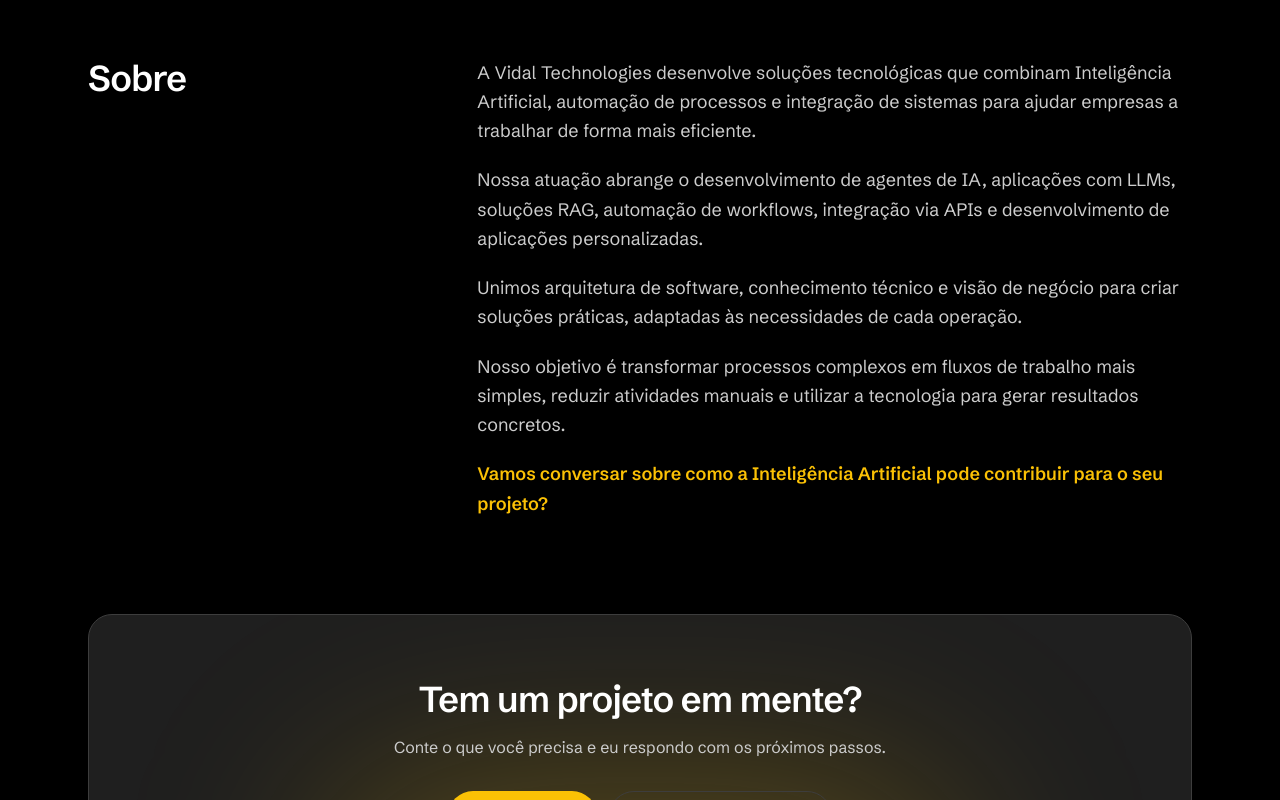
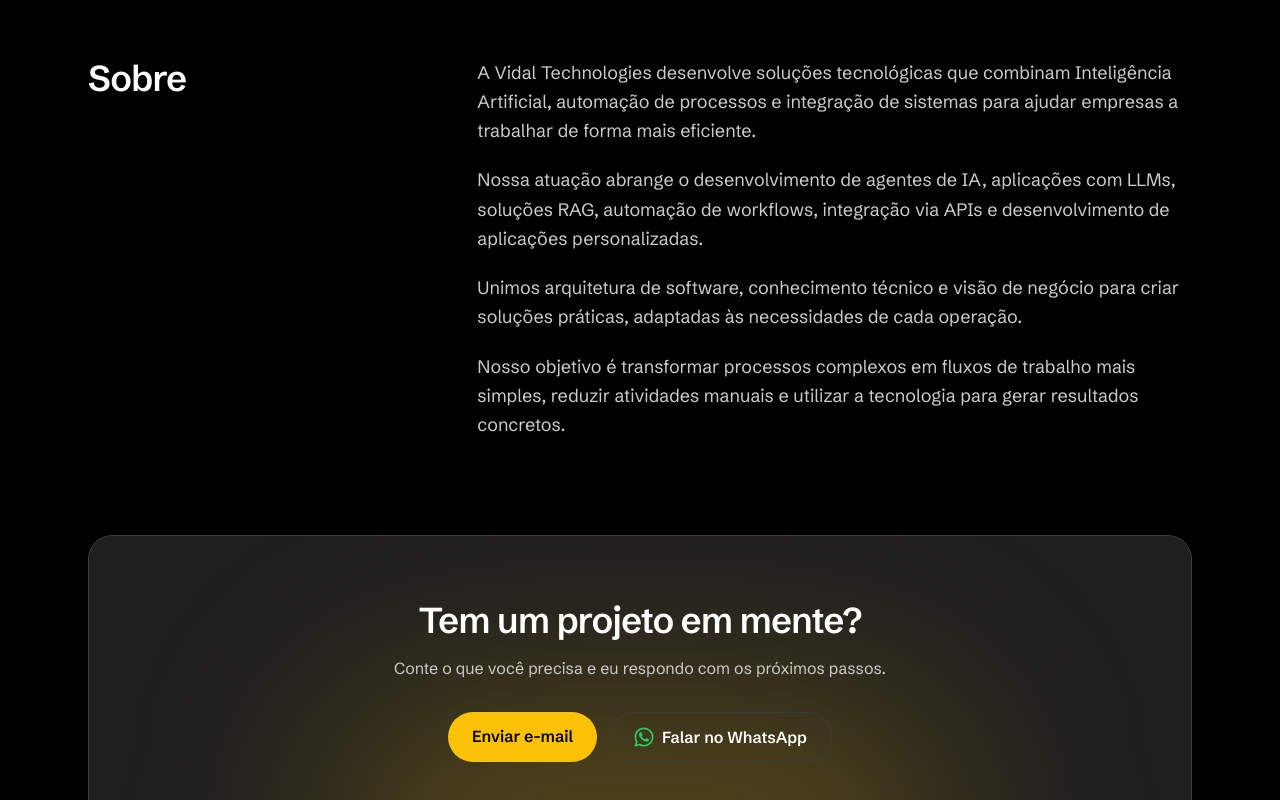
Before and after one commit to vidaltechnologies/vidaltechnologies-site, a Next.js app: page / in a window 1280 px wide. Shown: the part 1871-2671 px from the top of the page. Built offline with nearby package versions, Linux system fonts and the light colour scheme.

Commit message:
Remove o link amarelo do fim da seção Sobre
Co-Authored-By: Claude Opus 5.5 (1M context) <noreply@anthropic.com>
Claude-Session: https://claude.ai/code/session_01JwJTa3PbY1ij6qC6EeTHdF

```diff
--- a/src/components/home.tsx
+++ b/src/components/home.tsx
@@ -119,12 +119,6 @@ export function Home({ lang }: { lang: Locale }) {
               {t.about.paragraphs.map((text) => (
                 <p key={text}>{text}</p>
               ))}
-              <a
-                href="#contato"
-                className="font-semibold text-accent underline-offset-4 hover:underline"
-              >
-                {t.about.cta}
-              </a>
             </div>
           </div>
         </section>
--- a/src/i18n/dictionaries.ts
+++ b/src/i18n/dictionaries.ts
@@ -99,7 +99,6 @@ const pt = {
       "Unimos arquitetura de software, conhecimento técnico e visão de negócio para criar soluções práticas, adaptadas às necessidades de cada operação.",
       "Nosso objetivo é transformar processos complexos em fluxos de trabalho mais simples, reduzir atividades manuais e utilizar a tecnologia para gerar resultados concretos.",
     ],
-    cta: "Vamos conversar sobre como a Inteligência Artificial pode contribuir para o seu projeto?",
   },
   contact: {
     title: "Tem um projeto em mente?",
@@ -199,7 +198,6 @@ const en: Dictionary = {
       "We bring together software architecture, technical expertise and business vision to create practical solutions, tailored to the needs of each operation.",
       "Our goal is to turn complex processes into simpler workflows, reduce manual work and use technology to deliver concrete results.",
     ],
-    cta: "Shall we talk about how Artificial Intelligence can help your project?",
   },
   contact: {
     title: "Have a project in mind?",
@@ -297,7 +295,6 @@ const es: Dictionary = {
       "Unimos arquitectura de software, conocimiento técnico y visión de negocio para crear soluciones prácticas, adaptadas a las necesidades de cada operación.",
       "Nuestro objetivo es transformar procesos complejos en flujos de trabajo más simples, reducir las tareas manuales y utilizar la tecnología para generar resultados concretos.",
     ],
-    cta: "¿Hablamos sobre cómo la Inteligencia Artificial puede contribuir a tu proyecto?",
   },
   contact: {
     title: "¿Tienes un proyecto en mente?",
```
